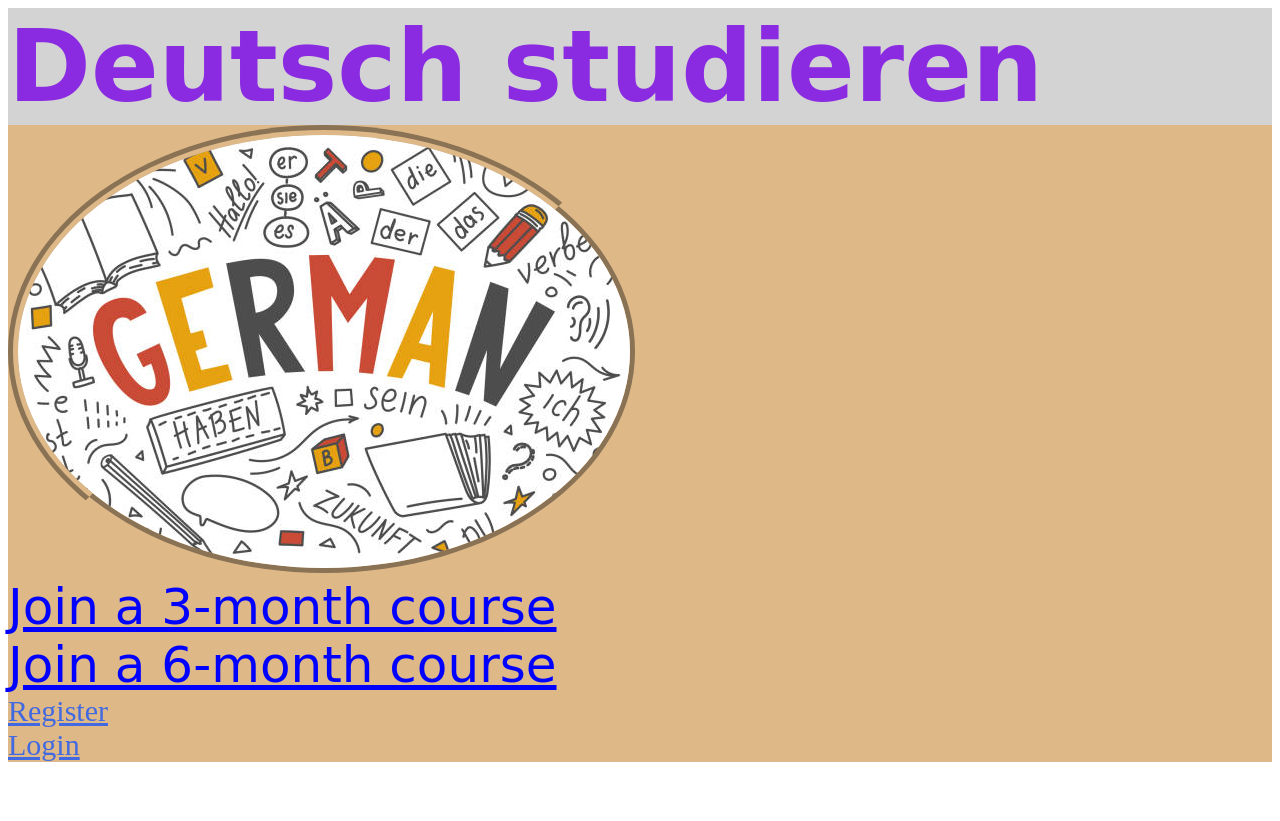
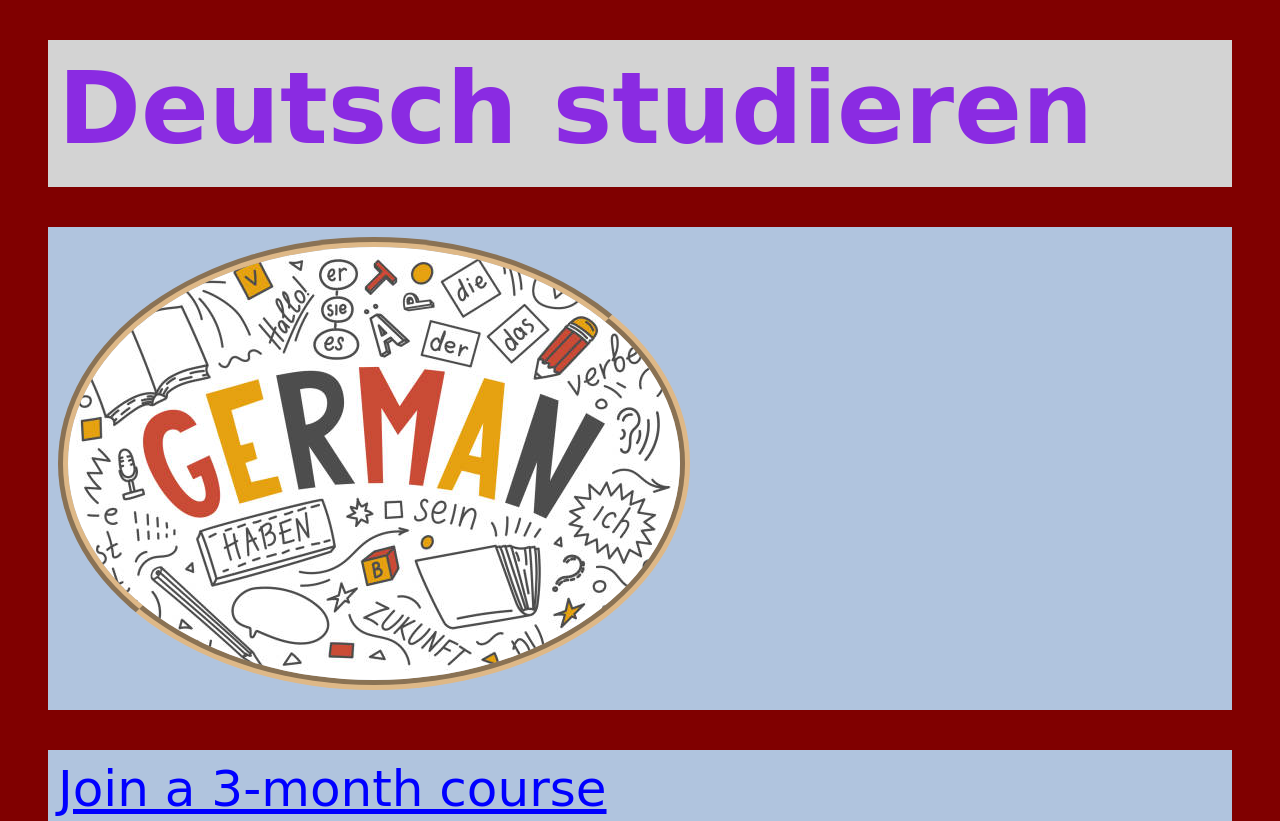
Before and after one commit to arch1510/deutschStudieren, a plain HTML site: page index.html in a window 1280 px wide. Shown: the top 821 px of the page. Before the commit the page ends 800 px from the top, so only its background shows below. Drawn offline with Linux system fonts and the light colour scheme.

Commit message:
margin and padding

```diff
--- a/index.css
+++ b/index.css
@@ -47,9 +47,21 @@
   border-color: burlywood;
 }
 div{
-  background-color: burlywood;
+  background-color: lightsteelblue;
 }
 h1{
   background-color: lightgray;
   margin: 0;
 }
+.margin{
+  margin: 40px 40px 40px 40px;
+}
+.padding{
+  padding: 10px 20px 20px 10px;
+}
+.paddingem{
+padding: 1.5em;
+}
+body{
+  background-color: maroon;
+}
--- a/index.html
+++ b/index.html
@@ -1,20 +1,20 @@
   <head>
       <title> Wilkommen </title>
-      <h1 class="bluev-text hundred cursive"> Deutsch studieren </h1>
+      <h1 class="bluev-text hundred cursive margin padding"> Deutsch studieren </h1>
         <link rel="stylesheet" type="text/css" href="index.css" />
   </head>
-<div>
+<div class="margin padding">
   <body>
     <a href="#"> <img class="image-fit border"  src="images/istockphoto-1096979810-612x612.jpg"> </a>
   </body>
 </div>
-<div>
+<div class="margin padding">
   <a href="#" class="blue-text fifty cursive"> Join a 3-month course </a>
 </div>
-<div>
+<div class="margin padding">
   <a href="#" class="blue-text fifty cursive"> Join a 6-month course </a>
 </div>
-<div>
+<div class="margin padding">
   <a href="#" class="royalblue-text thirty"> Register </a>
   <br />
   <a href="#" class="royalblue-text thirty"> Login </a>
```
